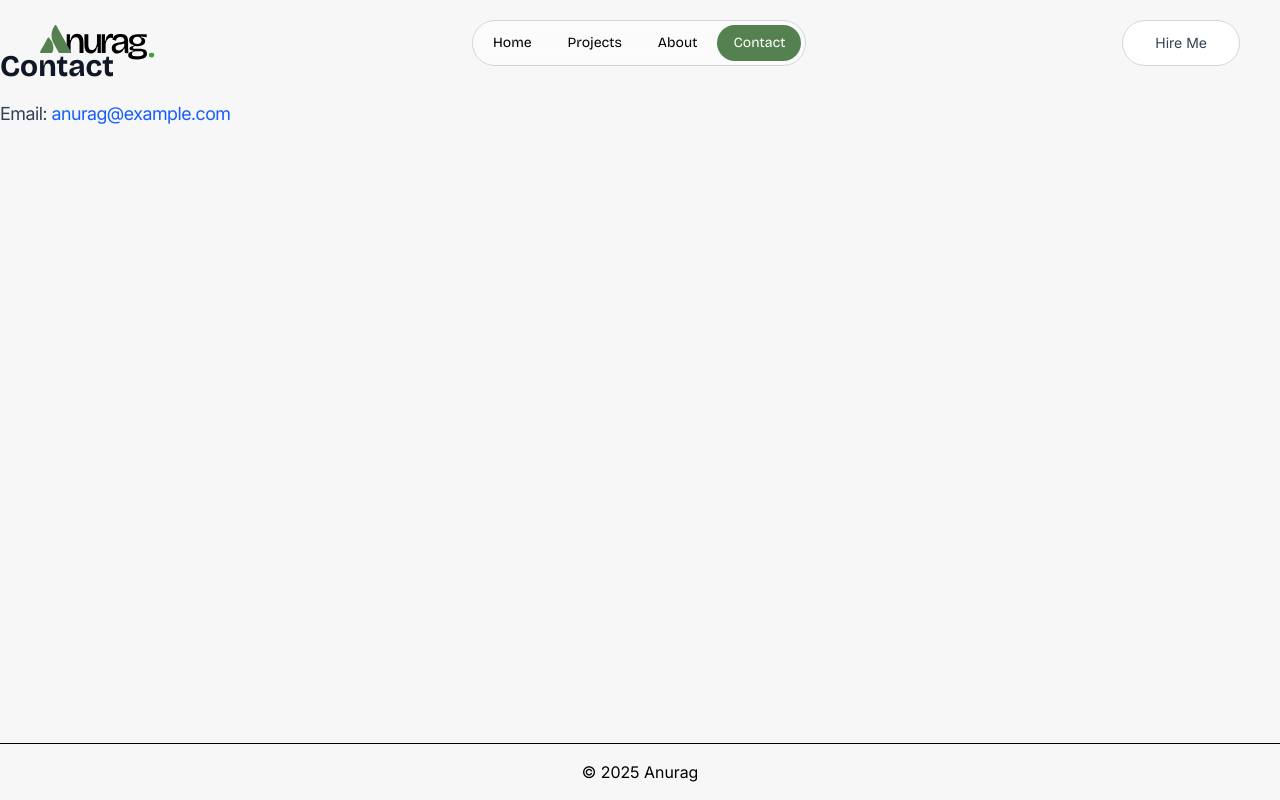
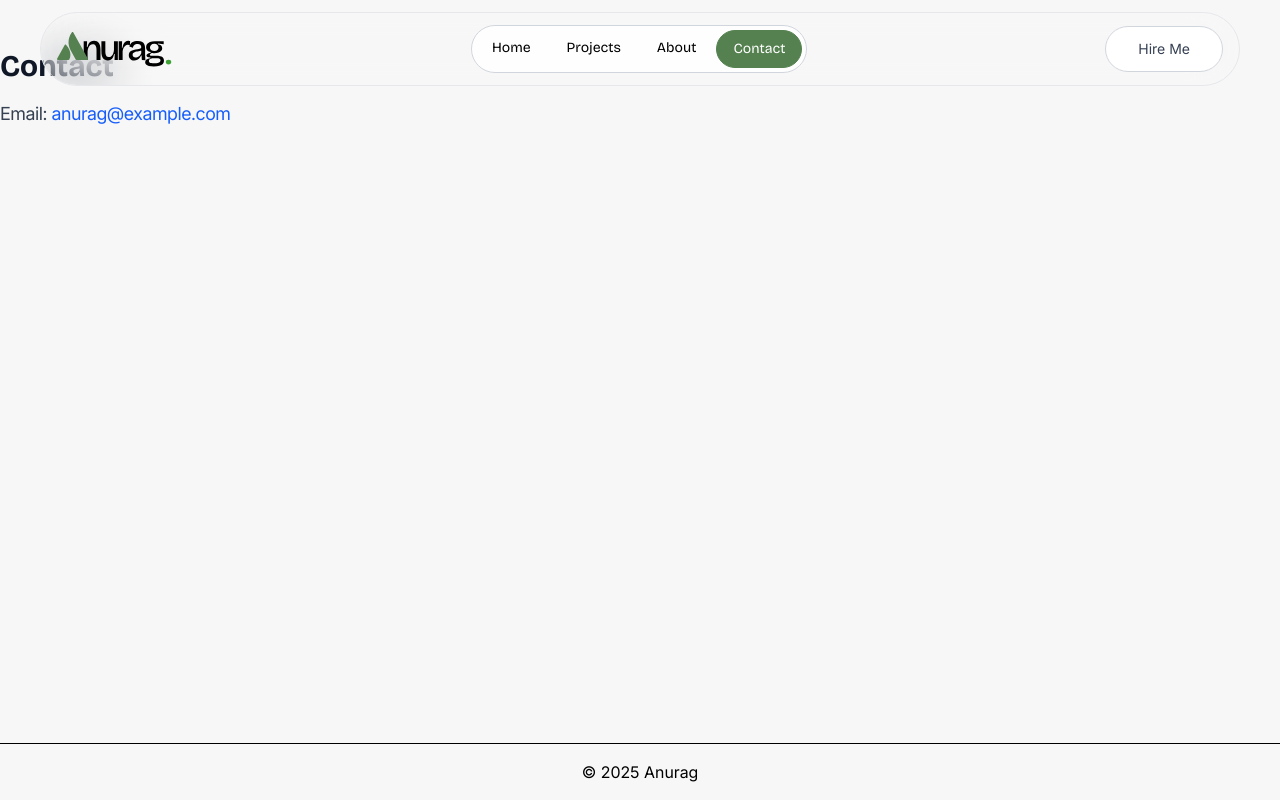
Before and after one commit to AnuragKD/personal-portfolio-react, a React (Vite) app: page /contact in a window 1280 px wide. Built offline with nearby package versions, Linux system fonts and the light colour scheme.

Commit message:
updated the seperator component and mobile menu design

```diff
--- a/src/components/element/Separator.jsx
+++ b/src/components/element/Separator.jsx
@@ -5,8 +5,8 @@ import Icon from '../Icon'
 export default function Separator({ className = "" }) {
   return (
     <div className={`section-border w-full overflow-hidden ${className}`}>
-      <Container className="container-border !p-0">
-        <Icon name="separator" className="w-full"/>
+      <Container className="container-border !p-0 h-[80px]">
+        <Icon name="separator" className="w-auto height-full"/>
       </Container>
     </div>
   );
--- a/src/components/layout/Header.jsx
+++ b/src/components/layout/Header.jsx
@@ -15,13 +15,14 @@ export default function Header() {
 
   return (
     <header className="w-full fixed top-0 z-50">
-      <nav className="mx-auto max-w-7xl px-6 lg:px-10 flex justify-between items-center h-[85px]">
-
+      <div className="max-w-7xl mx-auto px-5 md:px-10">
+        <nav className=" relative my-3 border-1 border-gray-200 rounded-full py-3 px-4 flex justify-between items-center">
+          <div className="absolute inset-0 backdrop-blur-xl bg-white/10 rounded-full -z-1"></div>
           {/* Logo */}
-        <Icon name="logo" />
+          <Icon name="logo" className="h-[26px] md:h-[30px] lg:h-[35px] w-auto" />
 
           {/* Desktop Menu */}
-        <div className="hidden lg:flex gap-1 px-1 py-1 bg-white/50 border-1 border-gray-300 backdrop-blur-sm rounded-full">
+          <div className="hidden lg:flex gap-1 px-1 py-1 bg-white/80 border-1 border-gray-300 rounded-full">
             {navLinks.map((link) => (
               <NavLink
                 key={link.name}
@@ -29,7 +30,7 @@ export default function Header() {
                 className={({isActive}) =>
                   `text-sm px-4 py-2 rounded-full text-black font-normal font-primary-font transition ${
                       isActive
-                    ? " bg-primary-color text-white hover:bg-primary-color/90"
+                      ? "border-1 border-primary-color bg-primary-color text-white hover:bg-primary-color/90"
                       : " "
                   }`}
               >
@@ -76,7 +77,7 @@ export default function Header() {
                   isOpen ? "max-h-96 w-[240px] opacity-100" : "max-h-0 w-0 opacity-0"
                   }`}
               >
-                <div className="flex flex-col items-end gap-2 p-4 pt-13 rounded-[20px] bg-white/70 backdrop-blur-sm border-1 border-gray-200">
+                  <div className="flex flex-col items-end gap-2 p-4 pt-13 rounded-[20px] bg-white/50 backdrop-blur-lg border-1 border-gray-200">
                   {navLinks.map((link) => (
                       <NavLink
                       key={link.name}
@@ -85,7 +86,7 @@ export default function Header() {
                       className={({isActive}) =>
                           `text-black text-sm px-4 py-2 w-full rounded-full ${
                               isActive
-                            ? " border-1 border-primary-color bg-primary-color/80 text-white"
+                              ? " border-1 border-primary-color bg-primary-color text-white hover:bg-primary-color/90"
                               : " "
                           }`}
                       >
@@ -102,6 +103,7 @@ export default function Header() {
 
           </div>
         </nav>
+      </div>
 
     </header>
   );
```
Lines whose indentation alone changed are shown as unchanged.
